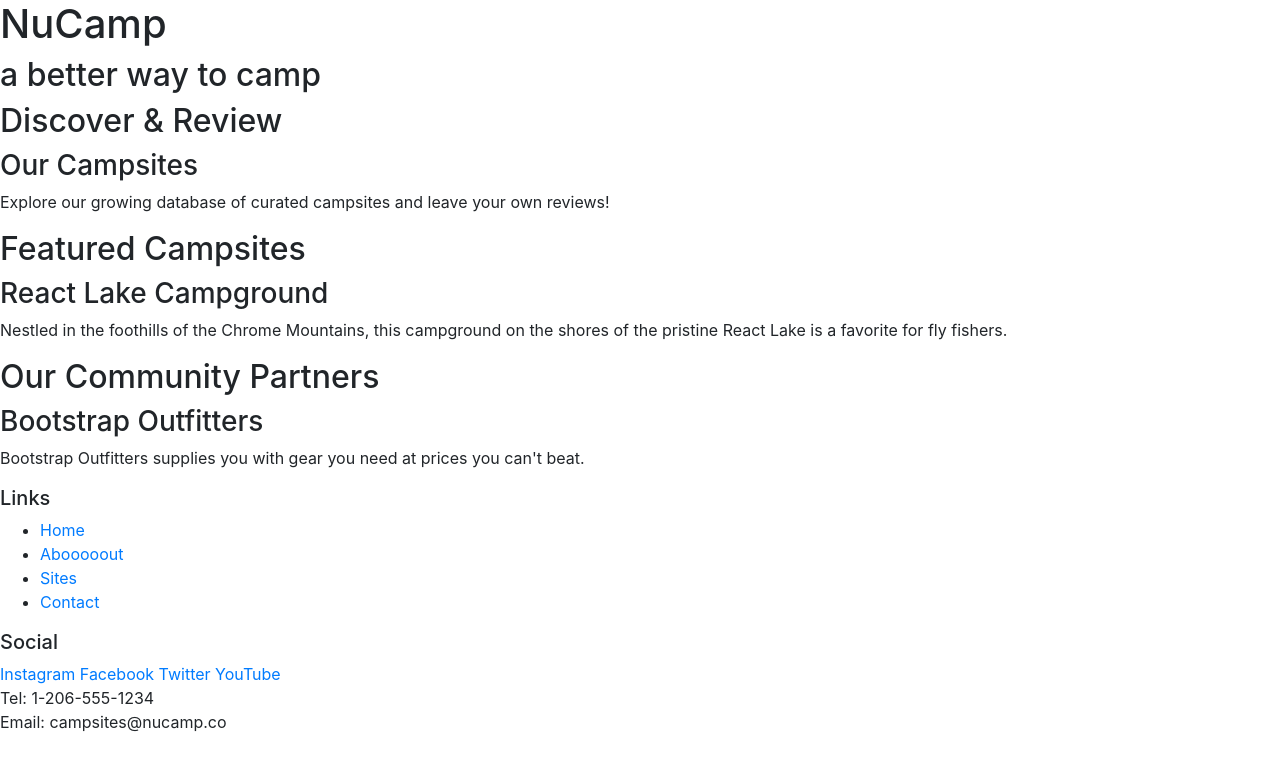
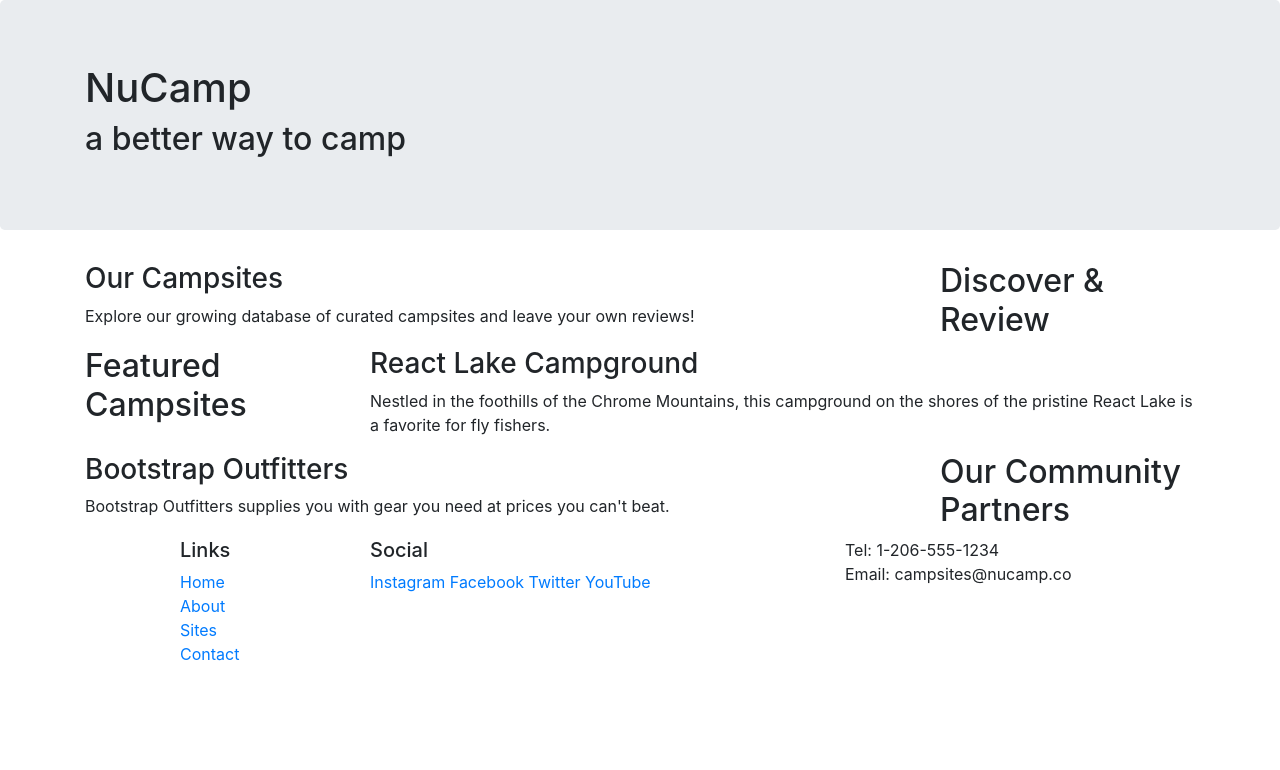
Before and after one commit to MichaelWhitt/nucampsite, a website: page index.html in a window 1280 px wide. Drawn offline with nearby package versions, Linux system fonts and the light colour scheme.

Commit message:
add basic bootstrap styling

```diff
--- a/index.html
+++ b/index.html
@@ -13,51 +13,74 @@
 
 <body>
 
-    <header>
-        <div>
+    <header class="jumbotron">
+        <div class="container">
+            <div class="row">
+                <div class="col">
                     <h1>NuCamp</h1>
                     <h2>a better way to camp</h2>
                 </div>
+            </div>
+        </div>
     </header>
 
-    <div>
+    <div class="container">
+        <div class="row">
+            <div class="col-sm-4 order-sm-last col-md-3">
                 <h2>Discover & Review</h2>
+            </div>
+            <div class="col">
                 <h3>Our Campsites</h3>
                 <p>Explore our growing database of curated campsites and leave your own reviews!</p>
             </div>
-
-    <div>
-        <h2>Featured Campsites</h2>
-        <h3>React Lake Campground</h3>
-        <p>Nestled in the foothills of the Chrome Mountains, this campground on the shores of the pristine React Lake is a favorite for fly fishers.</p>
         </div>
 
-    <div>
+        <div class="row">
+            <div class="col-sm-4 col-md-3">
+                <h2>Featured Campsites</h2>
+            </div>
+            <div class="col">
+                <h3>React Lake Campground</h3>
+                <p>Nestled in the foothills of the Chrome Mountains, this campground on the shores of the
+                pristine React Lake is a favorite for fly fishers.</p>
+            </div>
+        </div>
+
+        <div class="row">
+            <div class="col-sm-4 order-sm-last col-md-3">
                 <h2>Our Community Partners</h2>
+            </div>
+            <div class="col">
                 <h3>Bootstrap Outfitters</h3>
-        <p>Bootstrap Outfitters supplies you with gear you need at prices you can't beat.</p>
+                <p>Bootstrap Outfitters supplies you with gear you need at prices you   can't beat.</p>
+            </div>
+        </div>
     </div>
 
     <footer>
-        <div>
+        <div class="container">
+            <div class="row">
+                <div class="col-4 col-sm-2 offset-1">
                     <h5>Links</h5>
-            <ul>
+                    <ul class="list-unstyled">
                         <li><a href="#">Home</a></li>
-                <li><a href="#">Abooooout</a></li>
+                        <li><a href="#">About</a></li>
                         <li><a href="#">Sites</a></li>
                         <li><a href="#">Contact</a></li>
                     </ul>
                 </div>
-        <div>
+                <div class="col-6 col-sm-5">
                     <h5>Social</h5>
                     <a href="http://instagram.com/">Instagram</a>
                     <a href="http://facebook.com/">Facebook</a>
                     <a href="http://twitter.com/">Twitter</a>
                     <a href="http://youtube.com/">YouTube</a>
                 </div>
-        <div>
+                <div class="col-sm-4">
                     Tel: 1-206-555-1234<br />
                     Email: campsites@nucamp.co
+                </div>
+            </div>
         </div>
     </footer>
 
```
Lines whose indentation alone changed are shown as unchanged.
